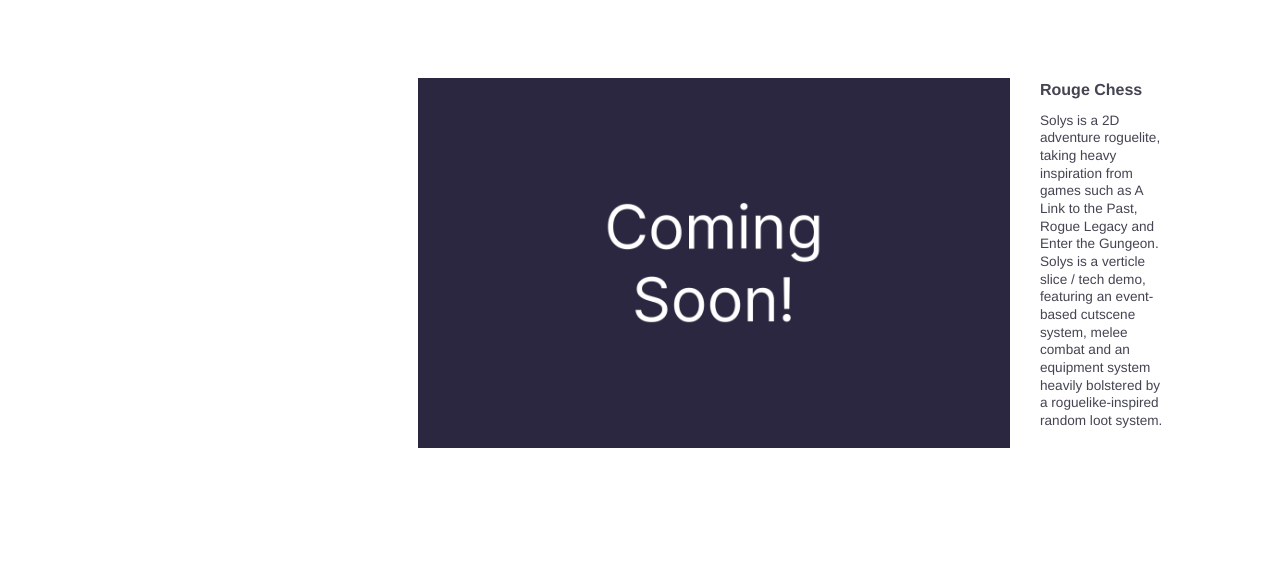
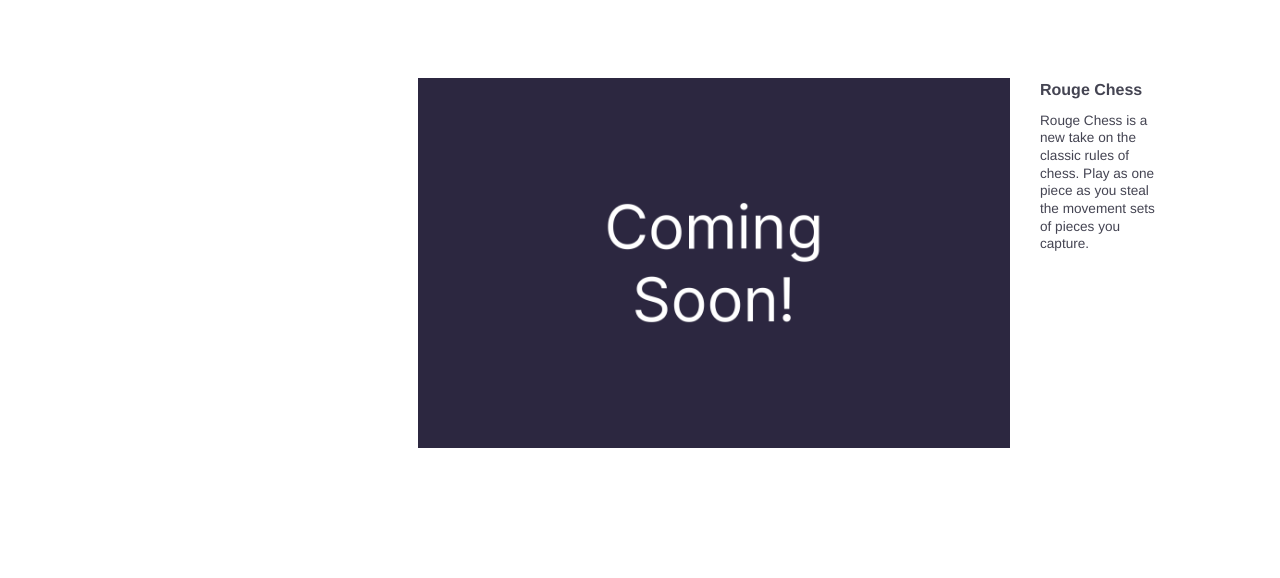
Before and after one commit to justbrentvanzant/ColdInkSite, a plain HTML site: page index.html in a window 1280 px wide. Shown: the part 2301-2879 px from the top of the page. Drawn offline with nearby package versions, Linux system fonts and the light colour scheme; a web font is replaced by a local one.

Commit message:
text fix

```diff
--- a/index.html
+++ b/index.html
@@ -81,9 +81,7 @@
             <div class="project__name">
               <a href="placeholder.png" target="_blank">Rouge Chess</a>
             </div>
-            <p>Solys is a 2D adventure roguelite, taking heavy inspiration from games such as A Link to the Past, Rogue Legacy
-              and Enter the Gungeon. Solys is a verticle slice / tech demo, featuring an event-based cutscene system, melee
-              combat and an equipment system heavily bolstered by a roguelike-inspired random loot system.</p>
+            <p>Rouge Chess is a new take on the classic rules of chess. Play as one piece as you steal the movement sets of pieces you capture.</p>
           </figcaption>
         </div>
       </div>
```
